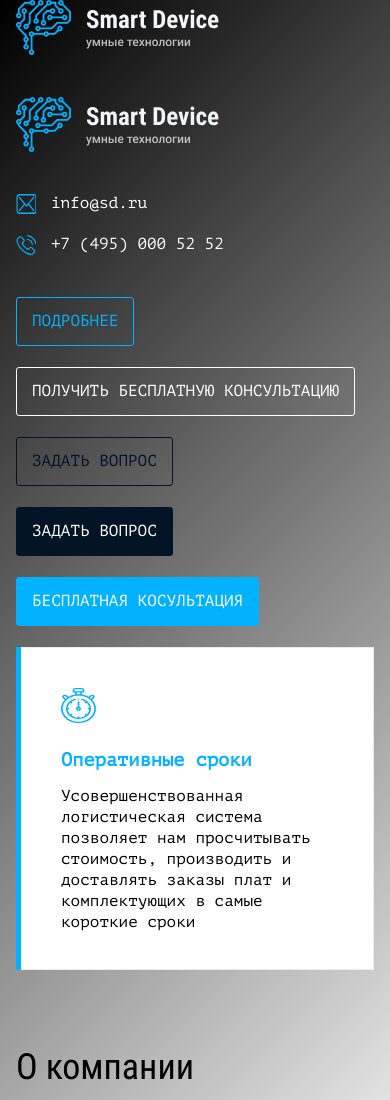
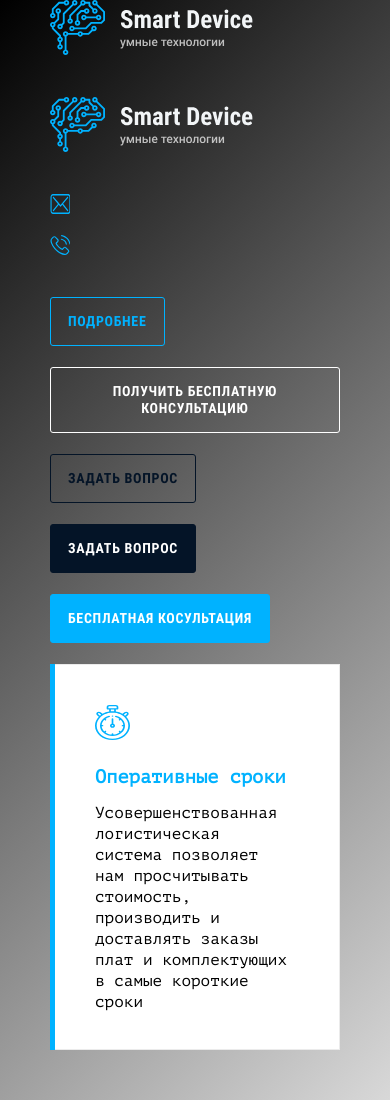
Before and after one commit to nikitasech/smart-device, a website: page source/blocks.html in a window 390 px wide. Shown: the top 1100 px of the page. Drawn offline with nearby package versions, Linux system fonts and the light colour scheme; files that its build step writes are made by us from their sources.

Commit message:
Сверстал блок main-header

```diff
--- a/source/sass/blocks/button.scss
+++ b/source/sass/blocks/button.scss
@@ -1,15 +1,18 @@
 .button {
   display: inline-flex;
   padding-top: 15px;
-  padding-right: 15px;
+  padding-right: 17px;
   padding-bottom: 15px;
-  padding-left: 15px;
+  padding-left: 17px;
 
-  font-style: 14px;
+  font-weight: 700;
+  font-size: 14px;
   line-height: 17px;
+  font-family: "Roboto Condensed";
   text-align: center;
   color: $color-deep-sky-blue;
   text-transform: uppercase;
+  letter-spacing: 0.05em;
 
   background-color: $color-transparent;
   border: 1px solid $color-deep-sky-blue;
--- a/source/sass/blocks/contact.scss
+++ b/source/sass/blocks/contact.scss
@@ -1,8 +1,20 @@
 .contact {
   display: flex;
+  min-width: 225px;
 
   line-height: 18px;
   color: $color-default-white;
+
+  @include vp-769 {
+    min-width: auto;
+
+    font-size: 0;
+
+
+    &::before {
+      margin-right: 0;
+    }
+  }
 
   &::before {
     content: "";
@@ -22,12 +34,4 @@
   &--phone::before {
     background-image: url("../img/icon-phone.svg");
   }
-
-  @include vp-319 {
-    font-size: 0;
-
-    &::before {
-      margin-right: 0;
-    }
-  }
 }
--- /dev/null
+++ b/source/sass/blocks/main-header.scss
@@ -0,0 +1,75 @@
+.main-header {
+  position: fixed;
+
+  display: flex;
+  justify-content: space-between;
+  align-items: center;
+  box-sizing: border-box;
+  min-height: 120px;
+  padding-bottom: 10px;
+
+  background: linear-gradient(180deg, $color-black-pearl 85%, transparent 100%);
+
+  @include vp-769 {
+    min-height: 100px;
+    padding-bottom: 5px;
+  }
+  @include vp-319 {
+    min-height: 70px;
+  }
+}
+
+.logo {
+  min-width: 215px;
+
+  @include vp-769 {
+    min-width: auto;
+  }
+}
+
+.main-header__contacts {
+  display: flex;
+  flex-wrap: wrap;
+  margin-top: 0;
+  margin-bottom: 0;
+  padding-left: 0;
+  padding-left: 12px;
+
+  list-style: none;
+
+  @include vp-769 {
+    flex-wrap: nowrap;
+    margin-right: 30px;
+    margin-bottom: 15px;
+  }
+  @include vp-319 {
+    margin-right: 20px;
+    margin-bottom: 5px;
+  }
+}
+
+.main-header__contacts-item {
+  margin-top: 5px;
+  margin-right: 27px;
+  margin-bottom: 5px;
+
+  @include vp-769 {
+    margin-right: 40px;
+  }
+
+  &:last-child {
+    margin-right: 0;
+    margin-bottom: 0;
+  }
+}
+
+.main-header__button {
+  min-width: 162px;
+  margin-right: 60px;
+  padding-top: 10px;
+  padding-bottom: 10px;
+
+  @include vp-769 {
+    display: none;
+  }
+}
--- a/source/sass/global/container.scss
+++ b/source/sass/global/container.scss
@@ -1,18 +1,19 @@
 .container {
-  width: 100%;
-  max-width: 1920px;
-  margin: 0 auto;
-  padding: 0 40px;
+  padding-right: calc((100% - 1220px) / 2);
+  padding-left: calc((100% - 1220px) / 2);
 
-  @include vp-1439 {
-    padding: 0 32px;
+  @include vp-1279 {
+    padding-left: 30px;
+    padding-right: 30px;
   }
 
-  @include vp-1023 {
-    padding: 0 24px;
+  @include vp-769 {
+    padding-left: 50px;
+    padding-right: 50px;
   }
 
-  @include vp-767 {
-    padding: 0 16px;
+  @include vp-319 {
+    padding-left: 25px;
+    padding-right: 25px;
   }
 }
--- a/source/sass/mixins.scss
+++ b/source/sass/mixins.scss
@@ -31,7 +31,7 @@
 }
 
 @mixin vp-769 {
-  @media (max-width: $vp-768 - 1) {
+  @media (max-width: $vp-770 - 1) {
     @content;
   }
 }
--- a/source/sass/style.scss
+++ b/source/sass/style.scss
@@ -26,6 +26,7 @@
 @import "blocks/text-field";
 @import "blocks/advantage";
 @import "blocks/modal";
+@import "blocks/main-header";
 
 // ---------------------------------
 
--- a/source/sass/variables.scss
+++ b/source/sass/variables.scss
@@ -46,6 +46,7 @@ $trans-600:                         0.6s $tf-default;
 $vp-320:                            320px;
 $vp-375:                            375px;
 $vp-768:                            768px;
+$vp-770:                            770px;
 $vp-1024:                           1024px;
 $vp-1280:                           1280px;
 $vp-1440:                           1440px;
```
Also changed, not shown: source/index.html (+16 -2 lines).
